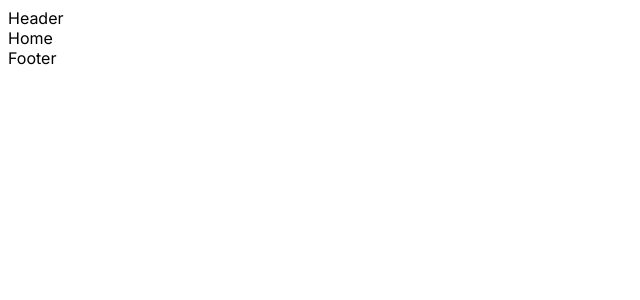
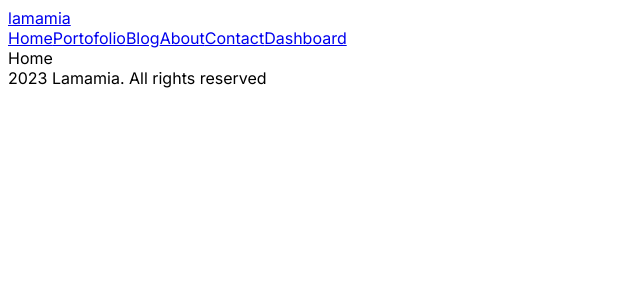
Before and after one commit to huytrandev123/shopping-next-js, a Next.js app: page / in a window 1280 px wide. Shown: the top 300 px of the page, without its empty margins (0-640 px from the left). Built offline with nearby package versions, Linux system fonts and the light colour scheme.

Commit message:
2.  Header - Footer - Link - Loading

```diff
--- a/src/app/layout.js
+++ b/src/app/layout.js
@@ -1,7 +1,7 @@
 // File layout dùng để làm các thành phần chung. Nó sẽ có tác động lên toàn bộ trang web (ko cần phải code đi code lại 1 việc nhiều lần)
 
 import Footer from '@/components/Footer';
-import Header from '@/components/Header';
+import Header from '@/components/(auth)/Header';
 import { Inter } from 'next/font/google';
 
 const inter = Inter({ subsets: ['latin'] });
--- /dev/null
+++ b/src/components/(auth)/Header.jsx
@@ -0,0 +1,27 @@
+import Link from 'next/link';
+import React from 'react';
+import Navbar from './Navbar';
+
+const links = [
+    { id: 1, title: 'Home', url: '/' },
+    { id: 2, title: 'Portofolio', url: '/portfolio' },
+    { id: 3, title: 'Blog', url: '/blog' },
+    { id: 4, title: 'About', url: '/about' },
+    { id: 5, title: 'Contact', url: '/contact' },
+    { id: 6, title: 'Dashboard', url: '/dashboard' },
+];
+
+function Header() {
+    return (
+        <div>
+            <Link href="/">lamamia</Link>
+            <div>
+                {links.map((link) => (
+                    <Navbar data={link} />
+                ))}
+            </div>
+        </div>
+    );
+}
+
+export default Header;
--- /dev/null
+++ b/src/components/(auth)/Navbar.jsx
@@ -0,0 +1,12 @@
+import Link from 'next/link';
+import React from 'react';
+
+function Navbar({ data }) {
+    return (
+        <Link key={data.id} href={data.url}>
+            {data.title}
+        </Link>
+    );
+}
+
+export default Navbar;
--- a/src/components/Footer.jsx
+++ b/src/components/Footer.jsx
@@ -1,7 +1,10 @@
 import React from 'react';
 
 function Footer() {
-    return <div>Footer</div>;
+    return <div>
+        <div>2023 Lamamia. All rights reserved</div>
+        <div></div>
+    </div>;
 }
 
 export default Footer;
--- a/src/components/Header.jsx
+++ /dev/null
@@ -1,9 +0,0 @@
-import React from 'react'
-
-function Header() {
-  return (
-    <div>Header</div>
-  )
-}
-
-export default Header
```
Also changed, not shown: src/app/contact/loading.jsx (added, +7 -0 lines), src/app/contact/page.jsx (+3 -5 lines).
